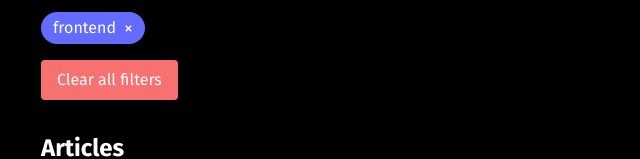
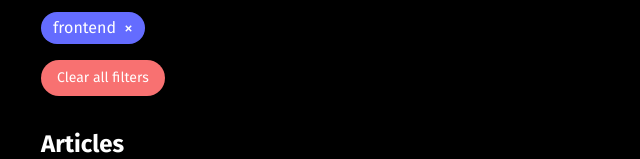
Before and after one commit to allanmosesfernandes/portfolio2025, a Next.js app: page /blog in a window 1280 px wide. Both pictures are taken after a click on the button "frontend". Shown: the part 332-491 px from the top of the page, without its empty margins (319-959 px from the left). Built offline with nearby package versions, Linux system fonts and the light colour scheme.

Commit message:
make clear all filters button more consistent

```diff
--- a/src/app/blog/BlogClient.jsx
+++ b/src/app/blog/BlogClient.jsx
@@ -88,7 +88,7 @@ const BlogClient = ({ allPostsData, allTags }) => {
                     </div>
                     <button
                         onClick={() => setSelectedTags([])}
-                        className="mt-4 bg-red-400 text-white px-4 py-2 rounded transition"
+                        className="mt-4 bg-red-400 text-sm text-white px-4 py-2 rounded-full transition"
                     >
                         Clear all filters
                     </button>
```
